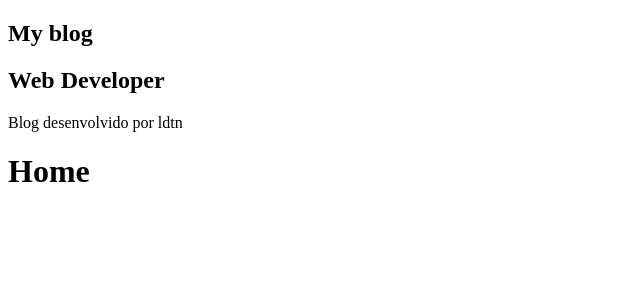
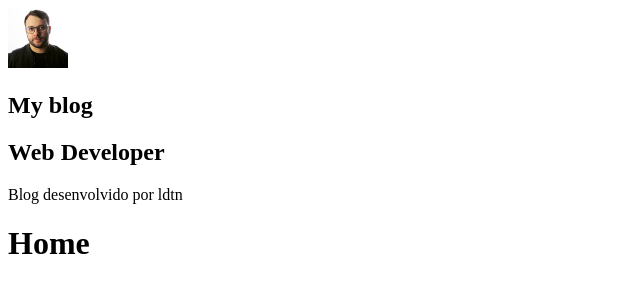
Before and after one commit to luandetoni/gatsby-course, a Gatsby site: page / in a window 1280 px wide. Shown: the whole page, without its empty margins (0-640 px from the left). Built offline with nearby package versions, Linux system fonts and the light colour scheme; Gatsby itself is replaced by a stand-in of ours.

Commit message:
Modulo 4

```diff
--- a/package.json
+++ b/package.json
@@ -6,12 +6,13 @@
   "author": "Kyle Mathews <mathews.kyle@gmail.com>",
   "dependencies": {
     "gatsby": "^4.9.2",
+    "gatsby-image": "^3.11.0",
     "gatsby-plugin-gatsby-cloud": "^4.9.0",
     "gatsby-plugin-image": "^2.9.0",
     "gatsby-plugin-manifest": "^4.9.0",
     "gatsby-plugin-offline": "^5.9.0",
     "gatsby-plugin-react-helmet": "^5.9.0",
-    "gatsby-plugin-sharp": "^4.9.0",
+    "gatsby-plugin-sharp": "^4.9.1",
     "gatsby-source-filesystem": "^4.9.0",
     "gatsby-transformer-sharp": "^4.9.0",
     "prop-types": "^15.8.1",
--- /dev/null
+++ b/src/components/Avatar/index.js
@@ -0,0 +1,25 @@
+import React from 'react'
+import { useStaticQuery, graphql } from 'gatsby'
+import Img from 'gatsby-image'
+
+const Avatar = () => {
+
+    const { avatarImage } = useStaticQuery(
+        graphql`
+            query {
+                avatarImage: file(relativePath: { eq: "profile.jpg" }) {
+                    childImageSharp{
+                        fixed(width: 60, height: 60) {
+                            ...GatsbyImageSharpFixed_tracedSVG
+                        }
+                    }
+                }
+            }
+        `
+    )
+
+    return <Img fixed={avatarImage.childImageSharp.fixed} />
+
+}
+
+export default Avatar
--- a/src/components/Profile/index.js
+++ b/src/components/Profile/index.js
@@ -1,5 +1,7 @@
 import React from "react";
 import { useStaticQuery, graphql } from "gatsby";
+
+import Avatar from "../Avatar";
 
 const Profile = () => {
     const {
@@ -26,6 +28,7 @@
 
     return (
         <div className="Profile-wrapper">
+            <Avatar />
             <h1>{title}</h1>
             <h2>{position}</h2>
             <p>{description}</p>
```
Also changed, not shown: src/images/profile.jpg (added), 1 other file.
